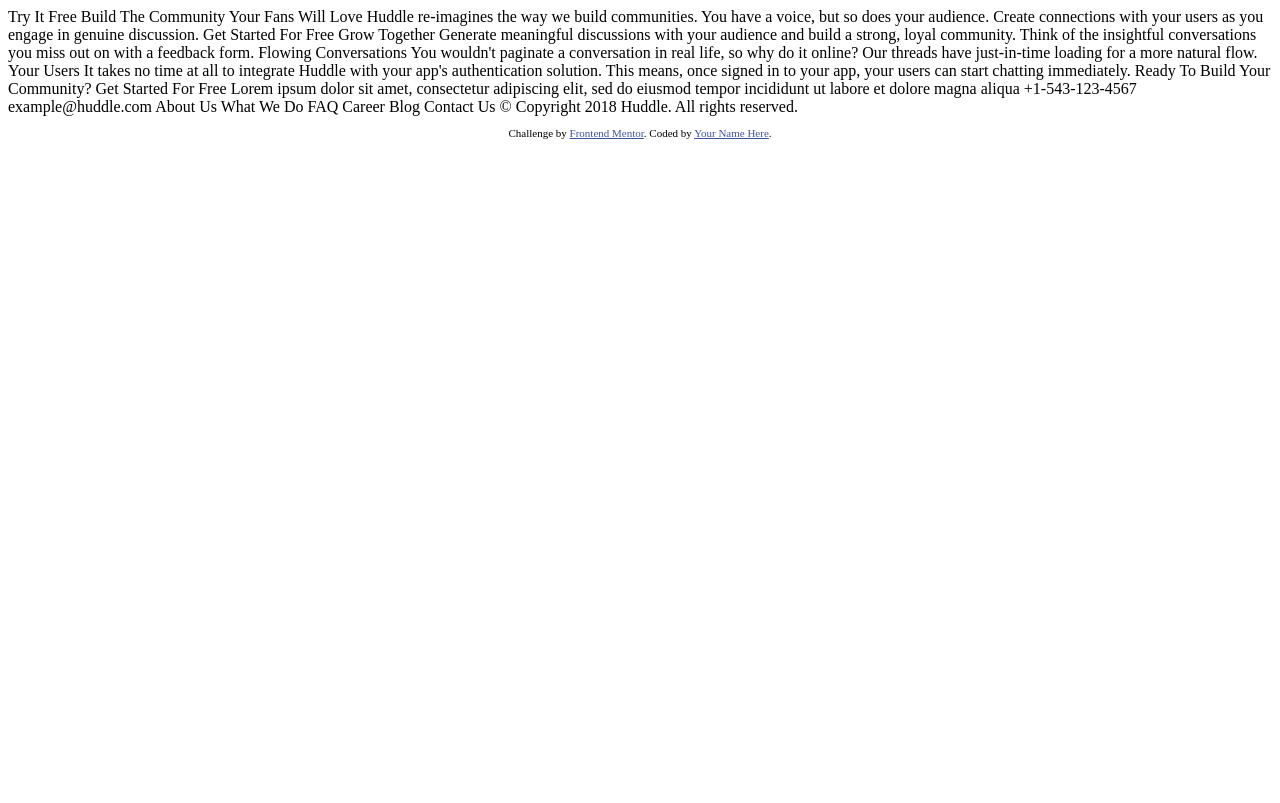
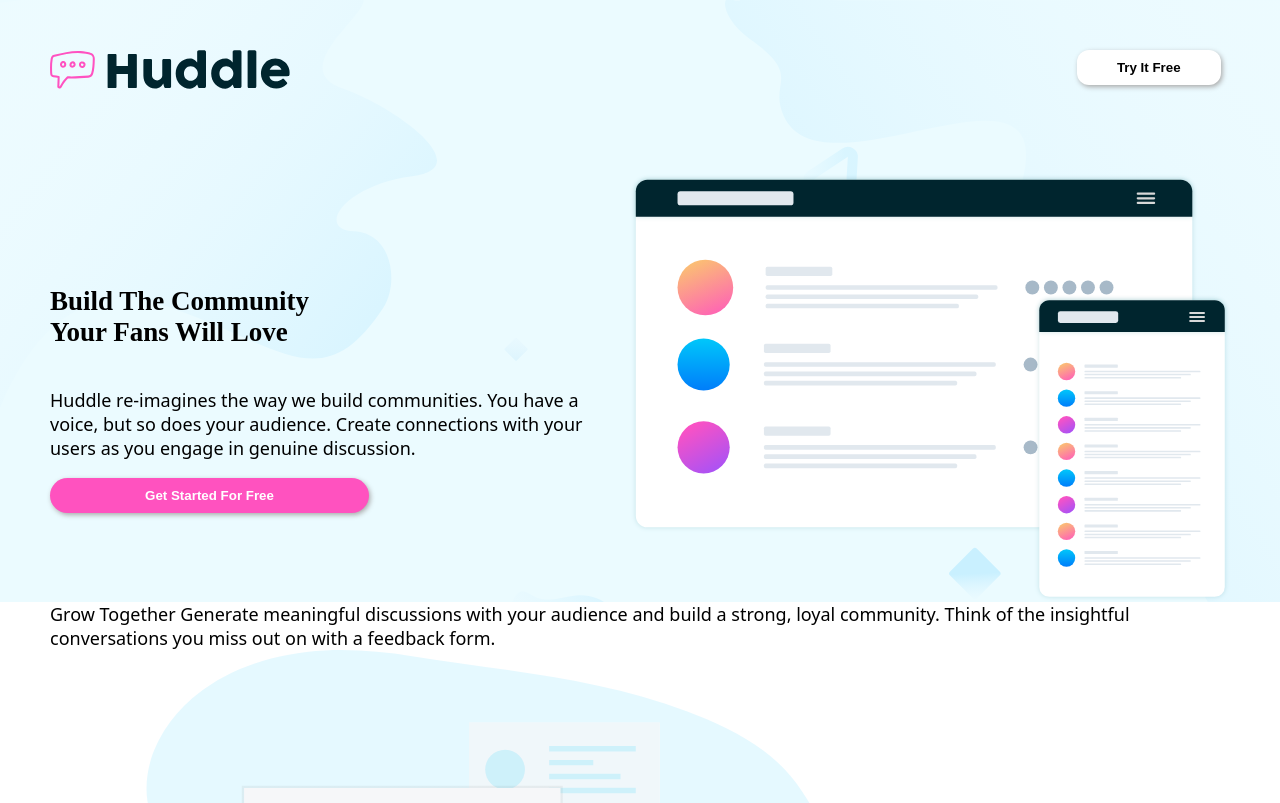
Before and after one commit to rodrigodan/Frontend-Mentor-UI-challenge1, a plain HTML site: page index.html in a window 1280 px wide. Shown: the top 803 px of the page. Drawn offline with Linux system fonts and the light colour scheme.

Commit message:
create the header and navbar using gridlayout

```diff
--- a/index.html
+++ b/index.html
@@ -5,6 +5,8 @@
   <meta name="viewport" content="width=device-width, initial-scale=1.0"> <!-- displays site properly based on user's device -->
 
   <link rel="icon" type="image/png" sizes="32x32" href="./images/favicon-32x32.png">
+
+  <link href = "style.css" rel="stylesheet">
 
   <title>Frontend Mentor | Huddle landing page with alternating feature blocks</title>
 
@@ -16,51 +18,169 @@
 </head>
 <body>
 
+  <header>
+
+    <nav>
+
+      <a href = "#" class = "nav-brand">
+
+        <img src="images/logo.svg" alt = "logo" class = "logo"/>
+
+      </a>
+
+      <span>
+        <button class = "bottom">
           Try It Free
+        </button>
+      </span>
+
+    </nav>
+
+    <article>
+      <h1>
 
         Build The Community Your Fans Will Love
+
+      </h1>
+
+      <p>
 
         Huddle re-imagines the way we build communities. You have a voice, but so does your audience.
         Create connections with your users as you engage in genuine discussion.
 
+      </p>
+
+      <button class = "bottom">
         Get Started For Free
+      </button>
+
+      <img src = "images/illustration-mockups.svg">
+
+    </article>
+
+
+  </header>
+
+
+  <main>
+
+    <section>
+      <article>
 
         Grow Together
 
         Generate meaningful discussions with your audience and build a strong, loyal community.
         Think of the insightful conversations you miss out on with a feedback form.
 
+      </article>
+
+      <article>
+        <img src = "images/illustration-grow-together.svg">
+      </article>
+
+    </section>
+
+
+    <section>
+
+      <article>
+        <img src = "images/illustration-flowing-conversation.svg">
+      </article>
+
+      <article>
         Flowing Conversations
 
         You wouldn't paginate a conversation in real life, so why do it online? Our threads
         have just-in-time loading for a more natural flow.
+      </article>
+
+    </section>
+
+    <section>
+
+      <article>
 
         Your Users
 
         It takes no time at all to integrate Huddle with your app's authentication solution.
         This means, once signed in to your app, your users can start chatting immediately.
+      </article>
+
+      <article>
+        <img src = "images/illustration-your-users.svg">
+      </article>
+
+    </section>
+
+
+    <section>
 
       Ready To Build Your Community?
 
+      <button>
+
         Get Started For Free
+      </button>
+
+    </section>
+
+  </main>
+
+
+
+  <footer>
+
+    <img src = "images/logo.svg">
+
+    <p>
 
       Lorem ipsum dolor sit amet, consectetur adipiscing elit, sed do eiusmod tempor
       incididunt ut labore et dolore magna aliqua
 
+    </p>
+
+    <p>
+
       +1-543-123-4567
       example@huddle.com
+    </p>
 
-  About Us
-  What We Do
-  FAQ
+    <ul>
 
-  Career
-  Blog
-  Contact Us
+      <li>
+        <a href = "#">About Us</a>
+      </li>
+
+      <li>
+        <a href = "#">What We Do</a>
+      </li>
+
+      <li>
+        <a href = "#">FAQ</a>
+      </li>
+
+    </ul>
+
+    <ul>
+
+      <li>
+        <a href = "#">Career</a>
+      </li>
+
+      <li>
+        <a href = "#">Blog</a>
+      </li>
+
+      <li>
+        <a href = "#">Contact Us</a>
+      </li>
+
+    </ul>
+
+
+
 
     &copy; Copyright 2018 Huddle. All rights reserved.
-
-  <footer>
     <p class="attribution">
       Challenge by <a href="https://www.frontendmentor.io?ref=challenge" target="_blank">Frontend Mentor</a>.
       Coded by <a href="#">Your Name Here</a>.
--- /dev/null
+++ b/style.css
@@ -0,0 +1,84 @@
+body{
+    margin:0;
+    font-size: 18px;
+    font-family:"Open", "Sans";
+    font-weight: 400;
+}
+
+h1,h2,h3{
+    font-weight: 600;
+    font-family: "Poppins";
+}
+
+@media (min-width: 375px) and (max-width: 1440px){
+    header{
+        background-color: rgb(235, 251, 255);
+        background-image:url("images/bg-hero-desktop.svg");
+    }
+}
+
+@media(max-width: 375px){
+    header{
+        background-color: rgb(235, 251, 255);
+        background-image:url("images/bg-hero-mobile.svg");
+    }
+}
+
+header, main,footer{
+    padding-left:50px;
+    padding-right:50px;
+}
+
+header{
+    padding-top:50px;
+}
+
+header>nav, header>article{
+    display: grid;
+}
+
+nav span{
+    grid-area: 1/85;
+
+}
+
+.bottom{
+    border: none;
+    border-radius: 12px;
+    cursor: pointer;
+    background-color: white;
+    padding: 10px;
+    padding-left: 40px;
+    padding-right: 40px;
+    box-shadow: 1.5px 2px 5px #aaaaaa;
+    font-weight:700;
+}
+
+header>article{
+    margin-top:80px;
+    grid-column-gap:40px;
+    grid-template-rows: auto auto auto auto auto auto;
+}
+
+header>article>img{
+    grid-area: 1/3 / span 5/ span 6;
+    width:600px;
+}
+
+header>article>h1{
+
+    grid-area: 2/1;
+}
+
+header>article>p{
+
+    grid-area: 3/1 / span 1 / span 2;
+
+}
+
+header>article>button{
+    grid-area: 4/1 / span 1 / span 1;
+    background-color:rgb(255, 82, 191) !important;
+    color:white;
+    border-radius: 24px !important;
+}
```
Lines whose indentation alone changed are shown as unchanged.
